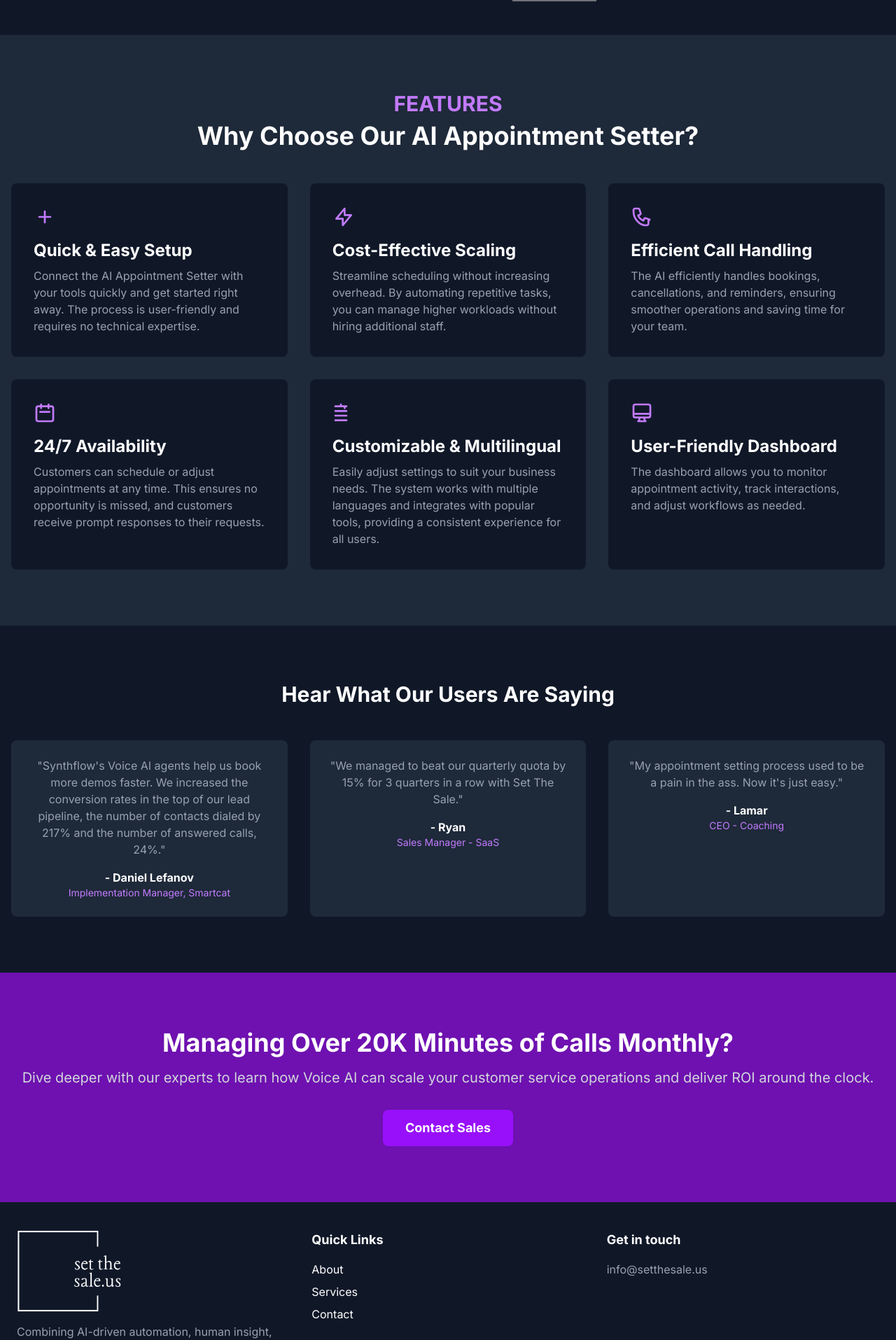
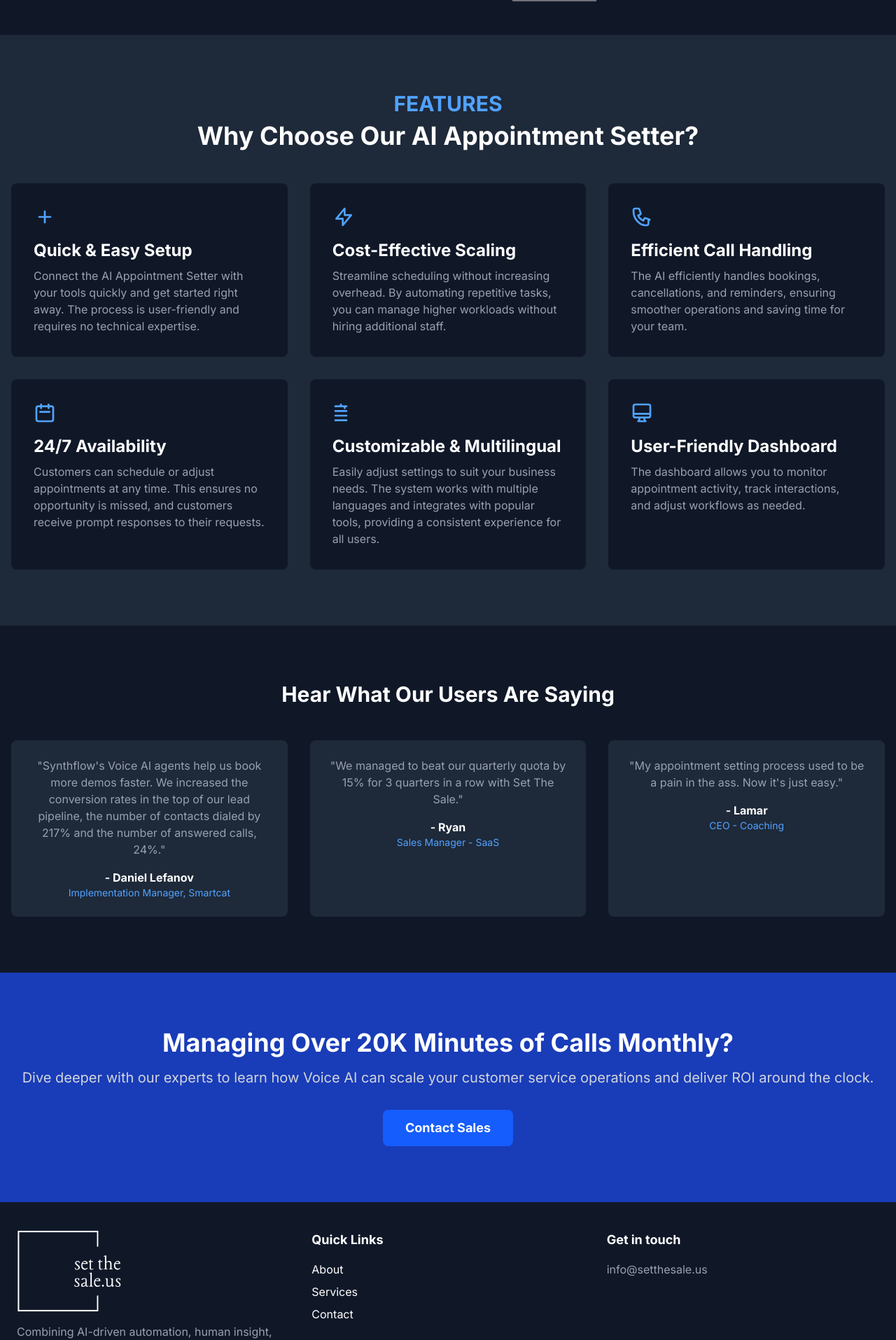
Before and after one commit to capitanbarbosa/setthesale-us, a Next.js app: page /home-1 in a window 1280 px wide. Shown: the part 646-2561 px from the top of the page at 70% size. Built offline with nearby package versions, Linux system fonts and the light colour scheme.

Commit message:
home blue color

```diff
--- a/src/app/home-1/page.js
+++ b/src/app/home-1/page.js
@@ -3,7 +3,7 @@ import Link from "next/link";
 
 // It's good practice to define icons as components for reusability
 const FeatureIcon = ({ d }) => (
-  <svg className="w-8 h-8 text-purple-400" fill="none" stroke="currentColor" viewBox="0 0 24 24" xmlns="http://www.w3.org/2000/svg">
+  <svg className="w-8 h-8 text-blue-400" fill="none" stroke="currentColor" viewBox="0 0 24 24" xmlns="http://www.w3.org/2000/svg">
     <path strokeLinecap="round" strokeLinejoin="round" strokeWidth="2" d={d}></path>
   </svg>
 );
@@ -21,7 +21,7 @@ export default function Home() {
           simplifying appointment management and enhancing customer satisfaction while saving time.
         </p>
         <Link href="/book-a-call">
-          <button className="mt-8 bg-purple-600 hover:bg-purple-700 text-white font-bold py-3 px-8 rounded-lg text-lg transition-colors">
+          <button className="mt-8 bg-blue-600 hover:bg-blue-700 text-white font-bold py-3 px-8 rounded-lg text-lg transition-colors">
             Contact Sales
           </button>
         </Link>
@@ -44,7 +44,7 @@ export default function Home() {
       {/* Features Section */}
       <section className="py-20 px-4 bg-gray-800">
         <div className="container mx-auto">
-          <h2 className="text-3xl font-bold text-center mb-2 text-purple-400">FEATURES</h2>
+          <h2 className="text-3xl font-bold text-center mb-2 text-blue-400">FEATURES</h2>
           <h3 className="text-4xl font-bold text-center mb-12">Why Choose Our AI Appointment Setter?</h3>
           <div className="grid grid-cols-1 md:grid-cols-2 lg:grid-cols-3 gap-8">
             <div className="bg-gray-900 p-8 rounded-lg">
@@ -89,29 +89,29 @@ export default function Home() {
             <div className="bg-gray-800 p-6 rounded-lg">
               <p className="text-gray-400 mb-4">"Synthflow's Voice AI agents help us book more demos faster. We increased the conversion rates in the top of our lead pipeline, the number of contacts dialed by 217% and the number of answered calls, 24%."</p>
               <p className="font-bold">- Daniel Lefanov</p>
-              <p className="text-sm text-purple-400">Implementation Manager, Smartcat</p>
+              <p className="text-sm text-blue-400">Implementation Manager, Smartcat</p>
             </div>
             <div className="bg-gray-800 p-6 rounded-lg">
               <p className="text-gray-400 mb-4">"We managed to beat our quarterly quota by 15% for 3 quarters in a row with Set The Sale."</p>
               <p className="font-bold">- Ryan</p>
-              <p className="text-sm text-purple-400">Sales Manager - SaaS</p>
+              <p className="text-sm text-blue-400">Sales Manager - SaaS</p>
             </div>
             <div className="bg-gray-800 p-6 rounded-lg">
               <p className="text-gray-400 mb-4">"My appointment setting process used to be a pain in the ass. Now it's just easy."</p>
               <p className="font-bold">- Lamar</p>
-              <p className="text-sm text-purple-400">CEO - Coaching</p>
+              <p className="text-sm text-blue-400">CEO - Coaching</p>
             </div>
           </div>
         </div>
       </section>
 
       {/* Final CTA Section */}
-      <section className="text-center py-20 px-4 bg-purple-800 bg-opacity-20">
+      <section className="text-center py-20 px-4 bg-blue-800 bg-opacity-20">
         <div className="container mx-auto">
           <h2 className="text-4xl font-bold">Managing Over 20K Minutes of Calls Monthly?</h2>
           <p className="text-xl mt-4 text-gray-300">Dive deeper with our experts to learn how Voice AI can scale your customer service operations and deliver ROI around the clock.</p>
           <Link href="/book-a-call">
-            <button className="mt-8 bg-purple-600 hover:bg-purple-700 text-white font-bold py-3 px-8 rounded-lg text-lg transition-colors">
+            <button className="mt-8 bg-blue-600 hover:bg-blue-700 text-white font-bold py-3 px-8 rounded-lg text-lg transition-colors">
               Contact Sales
             </button>
           </Link>
--- a/src/app/home-2/page.js
+++ b/src/app/home-2/page.js
@@ -3,8 +3,8 @@ import Link from "next/link";
 
 // Icon component for features
 const FeatureIcon = ({ d, className }) => (
-  <div className={`bg-purple-100 p-3 rounded-full ${className}`}>
-    <svg className="w-6 h-6 text-purple-700" fill="none" stroke="currentColor" viewBox="0 0 24 24" xmlns="http://www.w3.org/2000/svg">
+  <div className={`bg-blue-100 p-3 rounded-full ${className}`}>
+    <svg className="w-6 h-6 text-blue-700" fill="none" stroke="currentColor" viewBox="0 0 24 24" xmlns="http://www.w3.org/2000/svg">
       <path strokeLinecap="round" strokeLinejoin="round" strokeWidth="2" d={d}></path>
     </svg>
   </div>
@@ -32,7 +32,7 @@ export default function Home() {
         <h1 className="text-6xl font-extrabold text-gray-900 leading-tight">
           AI Appointment Setter:
           <br />
-          <span className="text-purple-600">Automate Scheduling with Ease</span>
+          <span className="text-blue-600">Automate Scheduling with Ease</span>
         </h1>
         <p className="text-lg mt-6 max-w-2xl mx-auto text-gray-600">
           Our advanced AI automates scheduling, reminders, and rescheduling,
@@ -40,7 +40,7 @@ export default function Home() {
         </p>
         <div className="mt-10 flex justify-center gap-4">
           <Link href="/book-a-call">
-            <button className="bg-purple-600 hover:bg-purple-700 text-white font-bold py-3 px-8 rounded-lg text-lg transition-transform transform hover:scale-105">
+            <button className="bg-blue-600 hover:bg-blue-700 text-white font-bold py-3 px-8 rounded-lg text-lg transition-transform transform hover:scale-105">
               Contact Sales
             </button>
           </Link>
@@ -70,7 +70,7 @@ export default function Home() {
       <section className="py-24 px-4 bg-white">
         <div className="container mx-auto">
           <div className="text-center mb-16">
-            <p className="text-purple-600 font-semibold">FEATURES</p>
+            <p className="text-blue-600 font-semibold">FEATURES</p>
             <h2 className="text-4xl font-bold text-gray-900 mt-2">Why Choose Our AI Appointment Setter?</h2>
           </div>
           <div className="grid grid-cols-1 md:grid-cols-2 lg:grid-cols-3 gap-10">
--- a/src/app/home-3/page.js
+++ b/src/app/home-3/page.js
@@ -38,20 +38,20 @@ const HomePage3 = () => {
     <div className="bg-white text-gray-800 font-sans">
       {/* Hero Section */}
       <section className="text-center py-16 px-4">
-        <p className="text-purple-600 font-semibold">AI APPOINTMENT SETTER</p>
+        <p className="text-blue-600 font-semibold">AI APPOINTMENT SETTER</p>
         <h1 className="text-5xl md:text-6xl font-bold mt-4">
           Never Miss a Lead Again.
           <br />
-          Book <span className="text-purple-600">More Sales Calls.</span>
+          Book <span className="text-blue-600">More Sales Calls.</span>
         </h1>
         <p className="text-lg text-gray-600 mt-6 max-w-2xl mx-auto">
           Follow up leads in 10 seconds - with a 62% lead to booking rate.
         </p>
         <div className="mt-8 flex justify-center gap-4">
-          <button className="bg-purple-600 text-white font-semibold py-3 px-6 rounded-lg shadow-lg hover:bg-purple-700 transition-colors">
+          <button className="bg-blue-600 text-white font-semibold py-3 px-6 rounded-lg shadow-lg hover:bg-blue-700 transition-colors">
             Get Started
           </button>
-          <button className="bg-white text-purple-600 font-semibold py-3 px-6 rounded-lg border border-purple-600 hover:bg-purple-50 transition-colors">
+          <button className="bg-white text-blue-600 font-semibold py-3 px-6 rounded-lg border border-blue-600 hover:bg-blue-50 transition-colors">
             Book a Demo
           </button>
         </div>
@@ -72,7 +72,7 @@ const HomePage3 = () => {
             className="rounded-lg shadow-2xl"
           />
           <div className="absolute inset-0 flex items-center justify-center">
-            <button className="bg-purple-600 p-4 rounded-full text-white shadow-lg">
+            <button className="bg-blue-600 p-4 rounded-full text-white shadow-lg">
               <FaPlay className="w-8 h-8" />
             </button>
           </div>
@@ -83,7 +83,7 @@ const HomePage3 = () => {
       <section className="py-20 px-4 text-center bg-gray-50">
         <h2 className="text-4xl font-bold">
           Hiring More SDRs Won't Fix a{" "}
-          <span className="text-purple-600">Broken Lead Response.</span>
+          <span className="text-blue-600">Broken Lead Response.</span>
         </h2>
         <p className="mt-4 text-gray-600 max-w-2xl mx-auto">
           Automate first contact in under 10 seconds - and convert up to 62%
@@ -97,15 +97,15 @@ const HomePage3 = () => {
           <div>
             <h2 className="text-4xl font-bold">
               Setter AI is the{" "}
-              <span className="text-purple-600">fastest</span> way to turn
+              <span className="text-blue-600">fastest</span> way to turn
               leads into sales calls for businesses.
             </h2>
-            <button className="mt-6 bg-purple-600 text-white font-semibold py-3 px-6 rounded-lg shadow-lg hover:bg-purple-700 transition-colors">
+            <button className="mt-6 bg-blue-600 text-white font-semibold py-3 px-6 rounded-lg shadow-lg hover:bg-blue-700 transition-colors">
               Get Started
             </button>
           </div>
           <div className="text-center">
-            <p className="text-8xl font-bold text-purple-600">10s</p>
+            <p className="text-8xl font-bold text-blue-600">10s</p>
             <p className="text-gray-600 mt-2">
               Setter AI follow up with your leads in just 10 seconds.
             </p>
@@ -117,7 +117,7 @@ const HomePage3 = () => {
       <section className="py-20 px-4 bg-gray-50">
         <div className="container mx-auto text-center">
           <h2 className="text-4xl font-bold">
-            Setter AI requires <span className="text-purple-600">zero change</span> to
+            Setter AI requires <span className="text-blue-600">zero change</span> to
             your business.
           </h2>
           <div className="mt-10 flex flex-wrap justify-center items-center gap-8">
@@ -135,7 +135,7 @@ const HomePage3 = () => {
         <div className="container mx-auto text-center max-w-3xl">
           <ul className="space-y-4 text-2xl font-semibold">
             <li>You connect your lead forms.</li>
-            <li className="text-purple-600">
+            <li className="text-blue-600">
               Your response time drops to 10 seconds.
             </li>
             <li>Your booking rate skyrockets.</li>
@@ -150,7 +150,7 @@ const HomePage3 = () => {
         <h2 className="text-4xl font-bold">
           Stop losing hot leads.
           <br />
-          Follow-up every lead in <span className="text-purple-600">10 seconds.</span>
+          Follow-up every lead in <span className="text-blue-600">10 seconds.</span>
         </h2>
         <p className="mt-4 text-gray-600 max-w-2xl mx-auto">
           First message in 10 seconds after form submission.
@@ -168,12 +168,12 @@ const HomePage3 = () => {
             className="rounded-lg shadow-2xl"
           />
            <div className="absolute inset-0 flex items-center justify-center">
-            <button className="bg-purple-600 p-4 rounded-full text-white shadow-lg">
+            <button className="bg-blue-600 p-4 rounded-full text-white shadow-lg">
               <FaPlay className="w-8 h-8" />
             </button>
           </div>
         </div>
-        <button className="mt-8 bg-purple-600 text-white font-semibold py-3 px-6 rounded-lg shadow-lg hover:bg-purple-700 transition-colors">
+        <button className="mt-8 bg-blue-600 text-white font-semibold py-3 px-6 rounded-lg shadow-lg hover:bg-blue-700 transition-colors">
           Get me a demo
         </button>
       </section>
```
